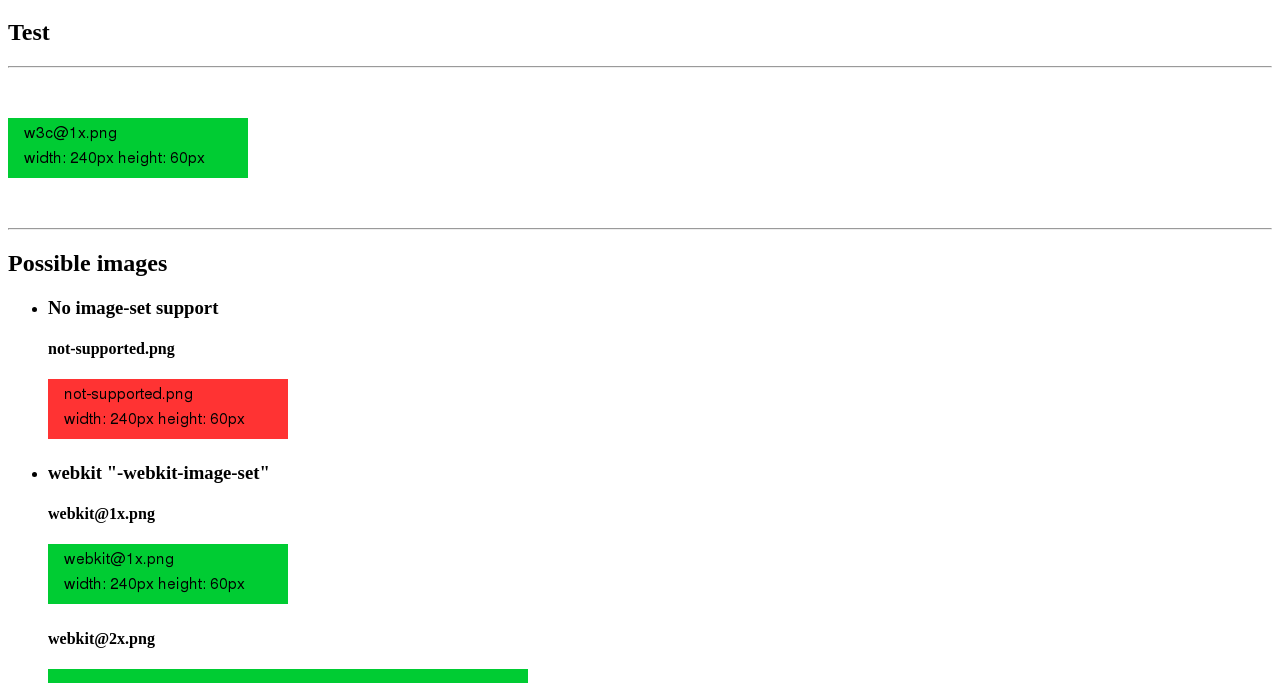
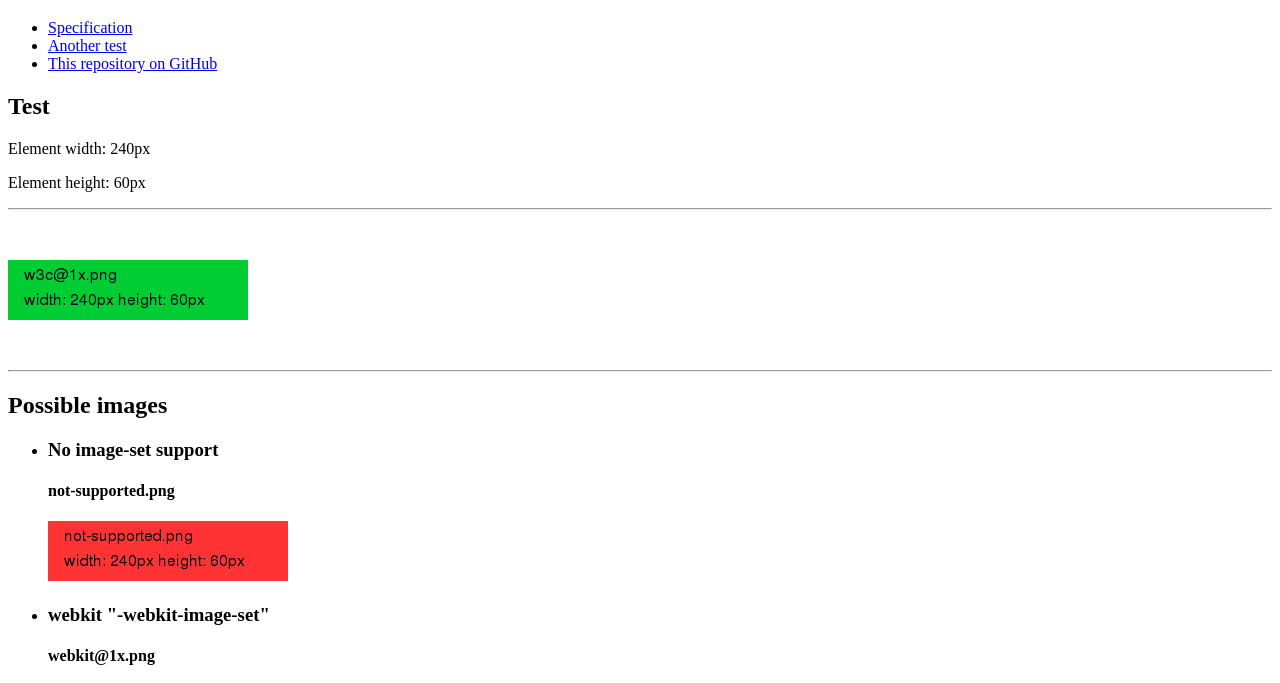
Before and after one commit to mahnunchik/test-image-set, a plain HTML site: page index.html in a window 1280 px wide. Shown: the part 61-744 px from the top of the page. Drawn offline with Linux system fonts and the light colour scheme.

Commit message:
Update 2014-08-02T16:47:08.493Z

```diff
--- a/index.html
+++ b/index.html
@@ -38,7 +38,14 @@ url(./images/w3c@3x.png) 3x);
   </head>
   <body>
     <h1>Test for "image-set" css function</h1>
+    <ul>
+      <li><a href="http://dev.w3.org/csswg/css-images/#image-set-notation" target="_blank">Specification</a></li>
+      <li><a href="http://cloudfour.com/examples/image-set/" target="_blank">Another test</a></li>
+      <li><a href="https://github.com/mahnunchik/test-image-set">This repository on GitHub</a></li>
+    </ul>
     <h2>Test</h2>
+    <p>Element width: 240px</p>
+    <p>Element height: 60px</p>
     <hr>
     <div id="test"></div>
     <hr>
@@ -80,4 +87,13 @@ url(./images/w3c@3x.png) 3x);
       </li>
     </ul>
   </body>
+  <script>
+    (function(i,s,o,g,r,a,m){i['GoogleAnalyticsObject']=r;i[r]=i[r]||function(){
+    (i[r].q=i[r].q||[]).push(arguments)},i[r].l=1*new Date();a=s.createElement(o),
+    m=s.getElementsByTagName(o)[0];a.async=1;a.src=g;m.parentNode.insertBefore(a,m)
+    })(window,document,'script','//www.google-analytics.com/analytics.js','ga');
+
+    ga('create', 'UA-31614626-3', 'auto');
+    ga('send', 'pageview');
+  </script>
 </html>
```
